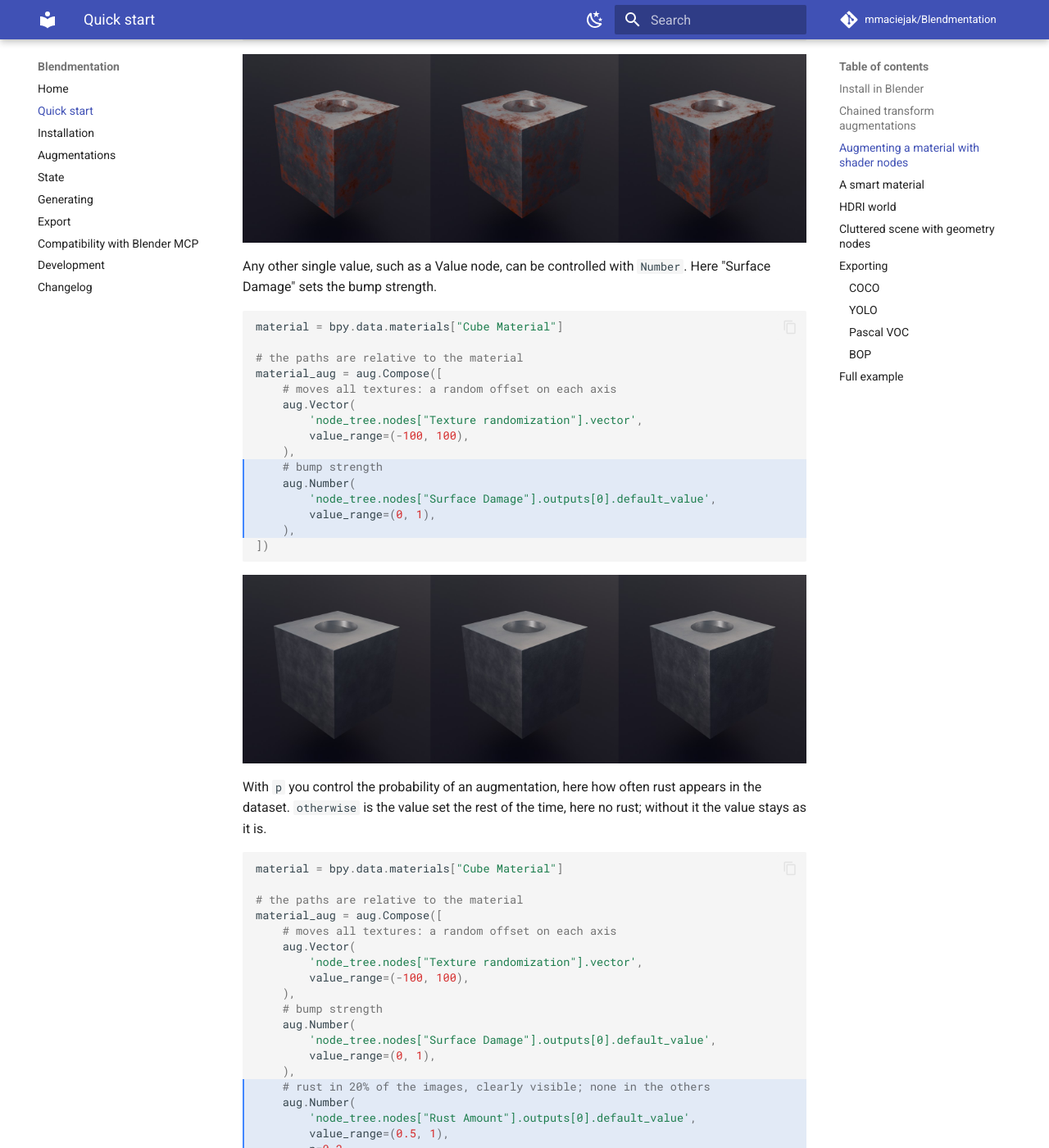
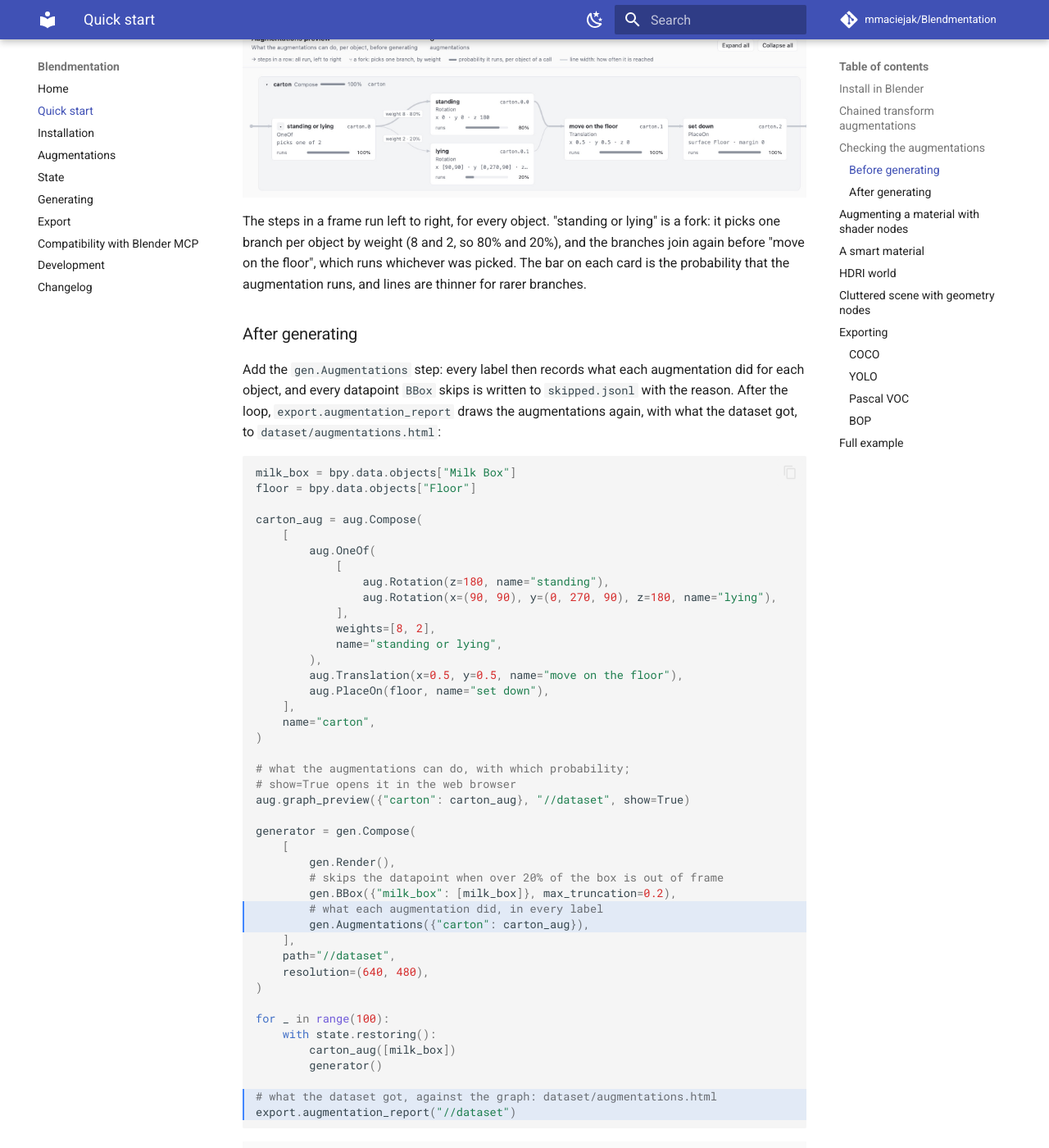
Before and after one commit to mmaciejak/Blendmentation, an MkDocs documentation site: the page built from docs/quick-start.md, in a window 1280 px wide and 1400 px high, scrolled down 5798 px. Shown: the whole window at 82% size. Built offline with MkDocs 1.6.1 and Material for MkDocs 9.7.7, drawn with Linux system fonts in a browser that asks for light colours; comment, search, counter and statistics services are not loaded; some of the changed text lies outside the part shown.

Commit message:
Quick start: Checking the augmentations, with the preview and the report
A section after the milk carton setup: graph_preview before generating, the
Augmentations step and augmentation_report after, with screenshots of both pages (the
snippets run in a stand-in carton scene, 300 datapoints).

Co-Authored-By: Claude Opus 5.5 <noreply@anthropic.com>

````diff
--- a/docs/quick-start.md
+++ b/docs/quick-start.md
@@ -209,6 +209,112 @@ for _ in range(100):
             carton_aug([milk_box])
             generator()
     ```
+
+## Checking the augmentations
+
+Two pages show what a pipeline does with its augmentations: a preview of what they *can*
+do, before generating, and a report of what the dataset *got*, after it. Both are HTML
+files that open in any browser, without internet.
+
+### Before generating
+
+The milk carton from above, as one `Compose` with a `OneOf`. A `name` on an augmentation
+is optional; the pages show it in place of the class name. `aug.graph_preview` draws the
+augmentations to `dataset/augmentations_preview.html`:
+
+```python hl_lines="8 9 12 14 15 17 20 21 22"
+milk_box = bpy.data.objects["Milk Box"]
+floor = bpy.data.objects["Floor"]
+
+carton_aug = aug.Compose(
+    [
+        aug.OneOf(
+            [
+                aug.Rotation(z=180, name="standing"),
+                aug.Rotation(x=(90, 90), y=(0, 270, 90), z=180, name="lying"),
+            ],
+            weights=[8, 2],
+            name="standing or lying",
+        ),
+        aug.Translation(x=0.5, y=0.5, name="move on the floor"),
+        aug.PlaceOn(floor, name="set down"),
+    ],
+    name="carton",
+)
+
+# what the augmentations can do, with which probability;
+# show=True opens it in the web browser
+aug.graph_preview({"carton": carton_aug}, "//dataset", show=True)
+```
+
+![The preview: a frame "carton" with the fork "standing or lying" to "standing" (weight 8, 80%) and "lying" (weight 2, 20%), joining before "move on the floor" and "set down"](images/augmentations-preview.jpg){ .full-width }
+
+The steps in a frame run left to right, for every object. "standing or lying" is a fork:
+it picks one branch per object by weight (8 and 2, so 80% and 20%), and the branches join
+again before "move on the floor", which runs whichever was picked. The bar on each card is
+the probability that the augmentation runs, and lines are thinner for rarer branches.
+
+### After generating
+
+Add the `gen.Augmentations` step: every label then records what each augmentation did for
+each object, and every datapoint `BBox` skips is written to `skipped.jsonl` with the
+reason. After the loop, `export.augmentation_report` draws the augmentations again, with
+what the dataset got, to `dataset/augmentations.html`:
+
+```python hl_lines="29 30 41 42"
+milk_box = bpy.data.objects["Milk Box"]
+floor = bpy.data.objects["Floor"]
+
+carton_aug = aug.Compose(
+    [
+        aug.OneOf(
+            [
+                aug.Rotation(z=180, name="standing"),
+                aug.Rotation(x=(90, 90), y=(0, 270, 90), z=180, name="lying"),
+            ],
+            weights=[8, 2],
+            name="standing or lying",
+        ),
+        aug.Translation(x=0.5, y=0.5, name="move on the floor"),
+        aug.PlaceOn(floor, name="set down"),
+    ],
+    name="carton",
+)
+
+# what the augmentations can do, with which probability;
+# show=True opens it in the web browser
+aug.graph_preview({"carton": carton_aug}, "//dataset", show=True)
+
+generator = gen.Compose(
+    [
+        gen.Render(),
+        # skips the datapoint when over 20% of the box is out of frame
+        gen.BBox({"milk_box": [milk_box]}, max_truncation=0.2),
+        # what each augmentation did, in every label
+        gen.Augmentations({"carton": carton_aug}),
+    ],
+    path="//dataset",
+    resolution=(640, 480),
+)
+
+for _ in range(100):
+    with state.restoring():
+        carton_aug([milk_box])
+        generator()
+
+# what the dataset got, against the graph: dataset/augmentations.html
+export.augmentation_report("//dataset")
+```
+
+![The report: 253 datapoints, 47 (16%) skipped by BBox; "standing" ran 85% with a green skips bar at -20%, "lying" ran 15% with a red skips bar at +20%](images/augmentations-report.jpg){ .full-width }
+
+The grey bars are what the dataset got, and the ticks what the preview expected. Here
+`BBox` skipped 47 of the 300 datapoints (click the number for the reasons, here all cut by
+the frame). A lying carton is wider, so the frame cuts it more often: its skips bar is red
+(images were skipped 20% more often when it lay), standing's is green, and the dataset has
+15% lying cartons instead of 20%. A difference larger than chance is marked in orange.
+`export.augmentation_stats(path)` and `export.skip_stats(path)` give the same numbers in
+Python.
 
 ## Augmenting a material with shader nodes
 
````
Also changed, not shown: docs/images/augmentations-preview.jpg (added), docs/images/augmentations-report.jpg (added).
